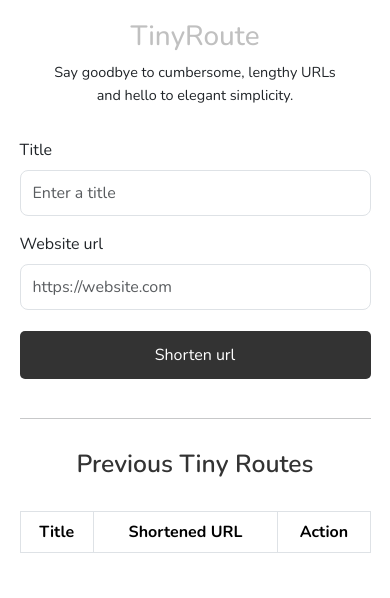
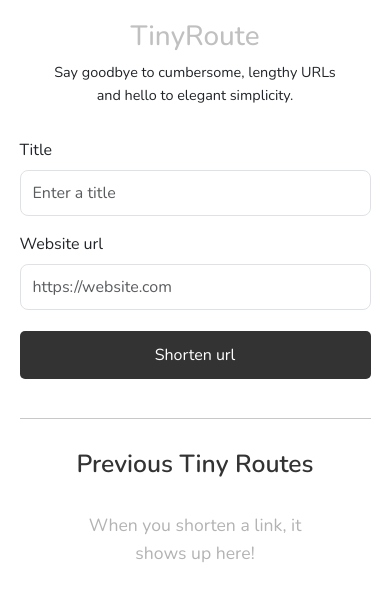
Before and after one commit to victoriaEssien/tiny-route, a React (Vite) app: page / in a window 390 px wide. Shown: the top 598 px of the page. Built offline with nearby package versions, Linux system fonts and the light colour scheme.

Commit message:
refactored my code

```diff
--- a/src/App.jsx
+++ b/src/App.jsx
@@ -1,15 +1,16 @@
 import { useState, useEffect } from 'react';
-import Form from 'react-bootstrap/Form';
-import Table from 'react-bootstrap/Table';
+import { Form, Table } from 'react-bootstrap';
+import './index.css'; // Import your CSS file
 
 function App() {
-  const [urlTitle, setUrlTitle] = useState("");
-  const [urlValue, setUrlValue] = useState("");
+  const [urlTitle, setUrlTitle] = useState('');
+  const [urlValue, setUrlValue] = useState('');
   const [isValidUrl, setIsValidUrl] = useState(true);
-  const [errorMessage, setErrorMessage] = useState("");
+  const [errorMessage, setErrorMessage] = useState('');
   const [isSubmitted, setIsSubmitted] = useState(false);
   const [previousRoutes, setPreviousRoutes] = useState([]);
   const [isLoading, setIsLoading] = useState(false);
+
   useEffect(() => {
     const storedRoutes = localStorage.getItem('previousRoutes');
     if (storedRoutes) {
@@ -22,14 +23,16 @@ function App() {
   };
 
   const handleChange = (event) => {
-    setUrlValue(event.target.value);
+    const { value } = event.target;
+    setUrlValue(value);
     setIsValidUrl(true);
-    setErrorMessage("");
-  }
+    setErrorMessage('');
+  };
 
   const handleTitleChange = (event) => {
-    setUrlTitle(event.target.value);
-  }
+    const { value } = event.target;
+    setUrlTitle(value);
+  };
 
   const handleSubmit = async (event) => {
     event.preventDefault();
@@ -38,26 +41,26 @@ function App() {
     const urlPattern = /^(http[s]?:\/\/)(www\.)?[^\s$.?#].[^\s]*$/;
     if (urlPattern.test(urlValue)) {
       try {
-        setIsLoading(true)
+        setIsLoading(true);
         const response = await fetch('https://url-shortener-service.p.rapidapi.com/shorten', {
           method: 'POST',
           headers: {
             'content-type': 'application/x-www-form-urlencoded',
             'X-RapidAPI-Key': 'b2be6a3495msh4f3272137c52a2ep13ed5ajsn502f083243a9',
-            'X-RapidAPI-Host': 'url-shortener-service.p.rapidapi.com'
+            'X-RapidAPI-Host': 'url-shortener-service.p.rapidapi.com',
           },
           body: new URLSearchParams({
             url: urlValue,
-            title: urlTitle
-          })
+            title: urlTitle,
+          }),
         });
 
         const result = await response.json();
         if (response.ok) {
           const newRoute = { title: urlTitle, url: result.result_url };
-          setIsLoading(false)
-          setUrlTitle("");
-          setUrlValue("");
+          setIsLoading(false);
+          setUrlTitle('');
+          setUrlValue('');
           setPreviousRoutes((prevRoutes) => {
             const updatedRoutes = [...prevRoutes, newRoute];
             saveRoutesToLocalStorage(updatedRoutes);
@@ -65,24 +68,53 @@ function App() {
           });
         } else {
           console.error(result);
-          setIsLoading(false)
+          setIsLoading(false);
         }
       } catch (error) {
         console.error(error);
-        setIsLoading(false)
+        setIsLoading(false);
       }
     } else {
-      setIsLoading(false)
+      setIsLoading(false);
       setIsValidUrl(false);
-      setErrorMessage("Please enter a valid URL");
+      setErrorMessage('Please enter a valid URL');
     }
-  }
+  };
 
   const handleDelete = (index) => {
     const updatedRoutes = previousRoutes.filter((_, i) => i !== index);
     setPreviousRoutes(updatedRoutes);
     saveRoutesToLocalStorage(updatedRoutes);
   };
+
+  const renderRoutesTable = () => (
+    <Table striped bordered hover className="previous-routes-table">
+      <thead>
+        <tr>
+          <th>Title</th>
+          <th>Shortened URL</th>
+          <th>Action</th>
+        </tr>
+      </thead>
+      <tbody>
+        {previousRoutes.map((route, index) => (
+          <tr key={index}>
+            <td>{route.title}</td>
+            <td>
+              <a href={route.url} className="route-link" target="_blank" rel="noopener noreferrer">
+                {route.url}
+              </a>
+            </td>
+            <td>
+              <button className="delete-btn" onClick={() => handleDelete(index)}>
+                <i className="fas fa-trash"></i>
+              </button>
+            </td>
+          </tr>
+        ))}
+      </tbody>
+    </Table>
+  );
 
   return (
     <div>
@@ -97,8 +129,8 @@ function App() {
               type="text"
               value={urlTitle}
               onChange={handleTitleChange}
-              className='input'
-              size='lg'
+              className="input"
+              size="lg"
               placeholder="Enter a title"
             />
           </Form.Group>
@@ -109,14 +141,14 @@ function App() {
               value={urlValue}
               onChange={handleChange}
               className={isSubmitted && !isValidUrl ? 'input invalid' : 'input'}
-              size='lg'
+              size="lg"
               placeholder="https://website.com"
             />
           </Form.Group>
-          {isSubmitted && !isValidUrl && <p className='error-message'>{errorMessage}</p>}
+          {isSubmitted && !isValidUrl && <p className="error-message">{errorMessage}</p>}
           <div className="btn-container">
-            <button type='submit' className='submit-btn' disabled={isLoading}>
-              {isLoading ? "Shortening..." : "Shorten url"}
+            <button type="submit" className="submit-btn" disabled={isLoading}>
+              {isLoading ? 'Shortening...' : 'Shorten url'}
             </button>
           </div>
         </Form>
@@ -125,25 +157,8 @@ function App() {
       {/* Previous Tiny Routes */}
       <hr />
       <div className="previous-routes">
-        <h2 className='routes-header'>Previous Tiny Routes</h2>
-        <Table striped bordered hover className="previous-routes-table">
-          <thead>
-            <tr>
-              <th>Title</th>
-              <th>Shortened URL</th>
-              <th>Action</th>
-            </tr>
-          </thead>
-          <tbody>
-            {previousRoutes.map((route, index) => (
-              <tr key={index}>
-                <td>{route.title}</td>
-                <td><a href={route.url} className='route-link' target="_blank" rel="noopener noreferrer">{route.url}</a></td>
-                <td><button className='delete-btn' onClick={() => handleDelete(index)}><i className="fas fa-trash"></i></button></td>
-              </tr>
-            ))}
-          </tbody>
-        </Table>
+        <h2 className="routes-header">Previous Tiny Routes</h2>
+        {previousRoutes.length === 0 ? <p className='empty-message'>When you shorten a link, it shows up here!</p> : renderRoutesTable()}
       </div>
     </div>
   );
--- a/src/index.css
+++ b/src/index.css
@@ -87,6 +87,13 @@ hr {
   cursor: pointer;
 }
 
+.empty-message {
+  text-align: center;
+  margin: 5% 0;
+  font-size: 1rem;
+  color: #b3b3b3;
+}
+
 @media (min-width: 320px) and (max-width: 480px) {
   .tagline {
     margin: auto;
@@ -113,4 +120,11 @@ hr {
     margin-top: 8%;
     width: 90%;
   }
+
+  .empty-message {
+    margin: 8% auto 0;
+    width: 55%;
+    line-height: 1.6;
+    font-size: 1.1rem;
+  }
 }
```
